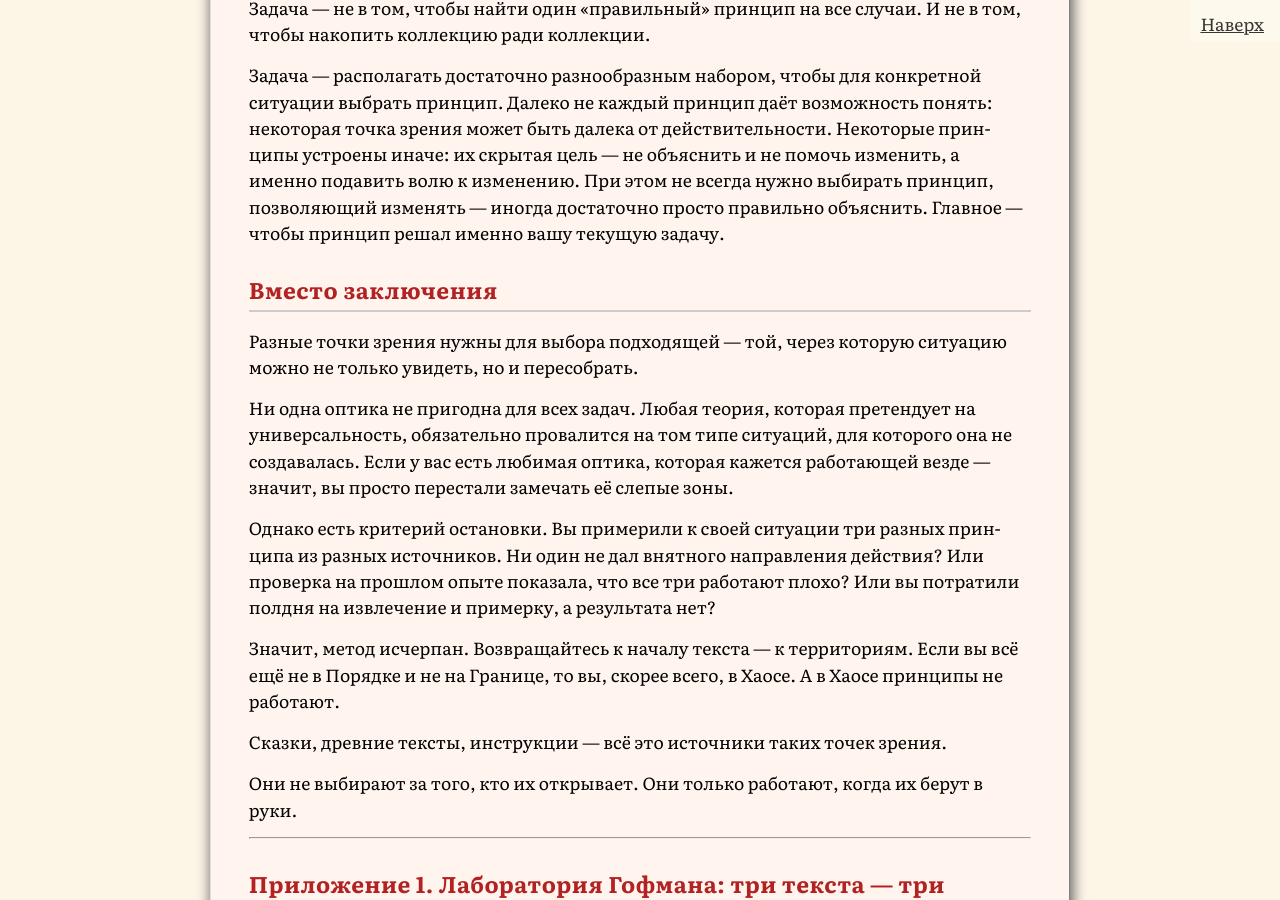
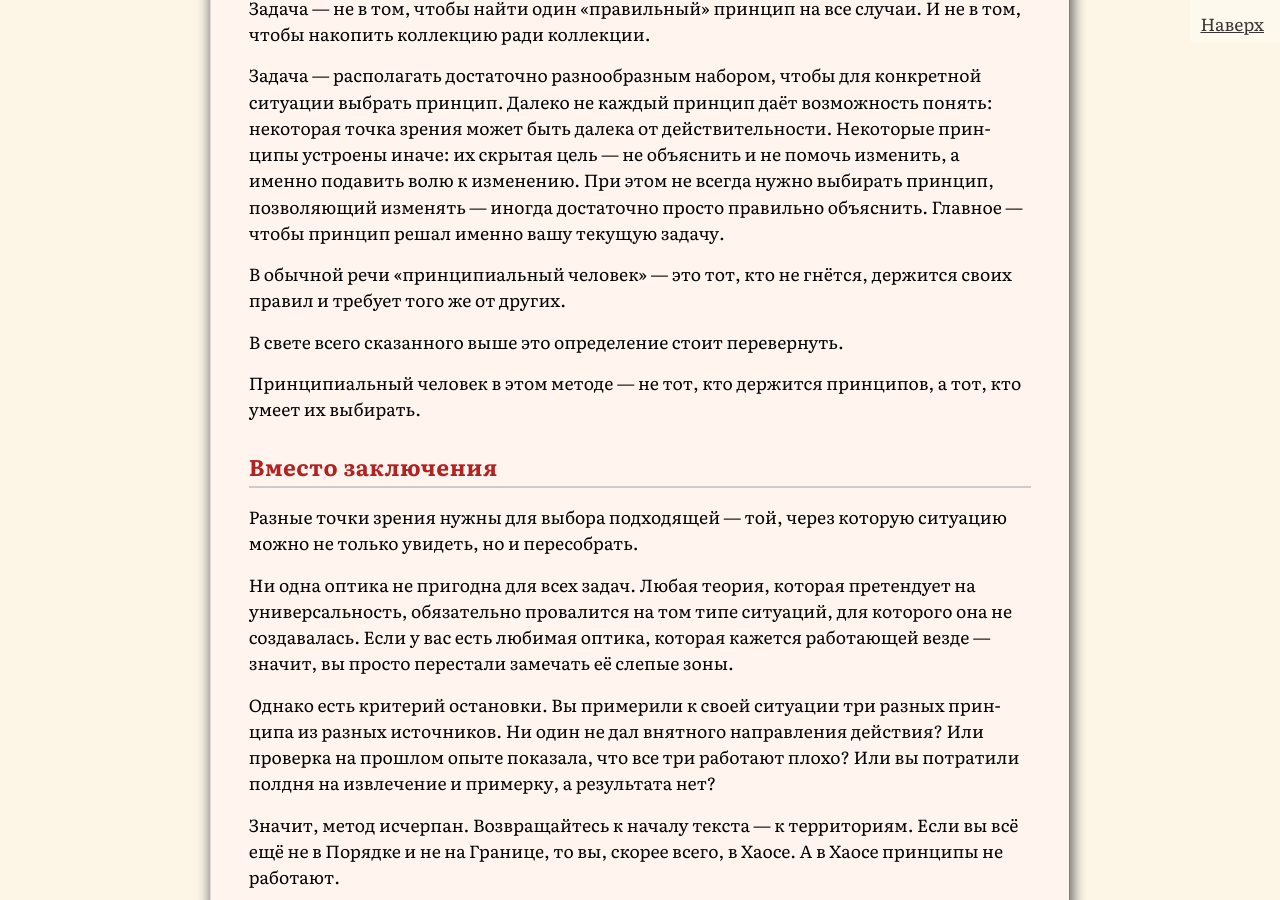
Before and after one commit to SergSi/land-use-art, a Jekyll site: the page built from _posts/2026-06-09-skaz.md, in a window 1280 px wide and 900 px high, scrolled down 6507 px. Built offline with Jekyll 4.4.1, drawn with Linux system fonts in a browser that asks for light colours; some web fonts are replaced.

Commit message:
Update 2026-06-09-skaz.md

```diff
--- a/_posts/2026-06-09-skaz.md
+++ b/_posts/2026-06-09-skaz.md
@@ -147,6 +147,12 @@ class: analitika
 
 Задача — располагать достаточно разнообразным набором, чтобы для конкретной ситуации выбрать принцип. Далеко не каждый принцип даёт возможность понять: некоторая точка зрения может быть далека от действительности. Некоторые принципы устроены иначе: их скрытая цель — не объяснить и не помочь изменить, а именно подавить волю к изменению. При этом не всегда нужно выбирать принцип, позволяющий изменять — иногда достаточно просто правильно объяснить. Главное — чтобы принцип решал именно вашу текущую задачу.
 
+В обычной речи «принципиальный человек» — это тот, кто не гнётся, держится своих правил и требует того же от других.
+
+В свете всего сказанного выше это определение стоит перевернуть.
+
+Принципиальный человек в этом методе — не тот, кто держится принципов, а тот, кто умеет их выбирать.
+
 ## Вместо заключения
 
 Разные точки зрения нужны для выбора подходящей — той, через которую ситуацию можно не только увидеть, но и пересобрать.
```
